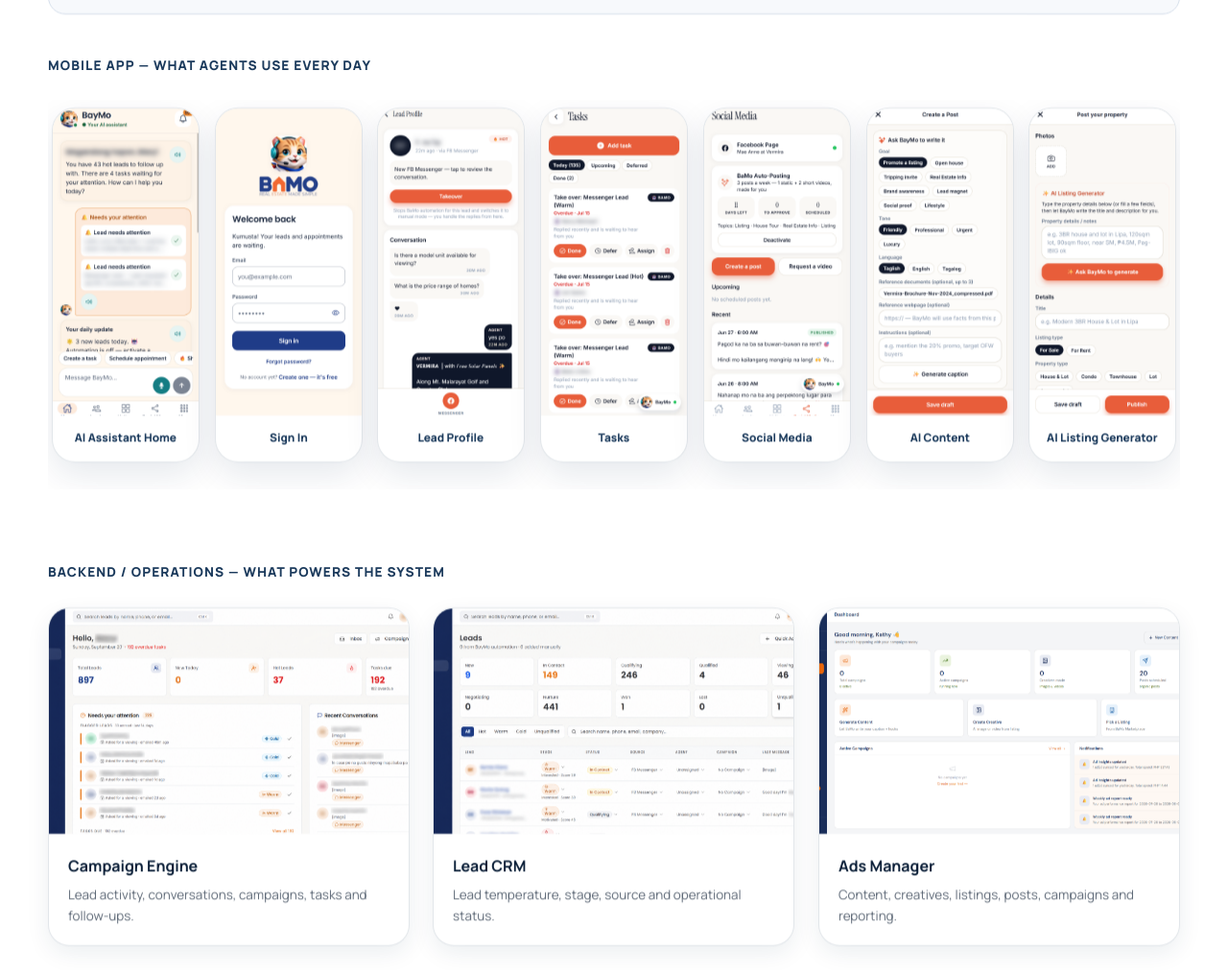
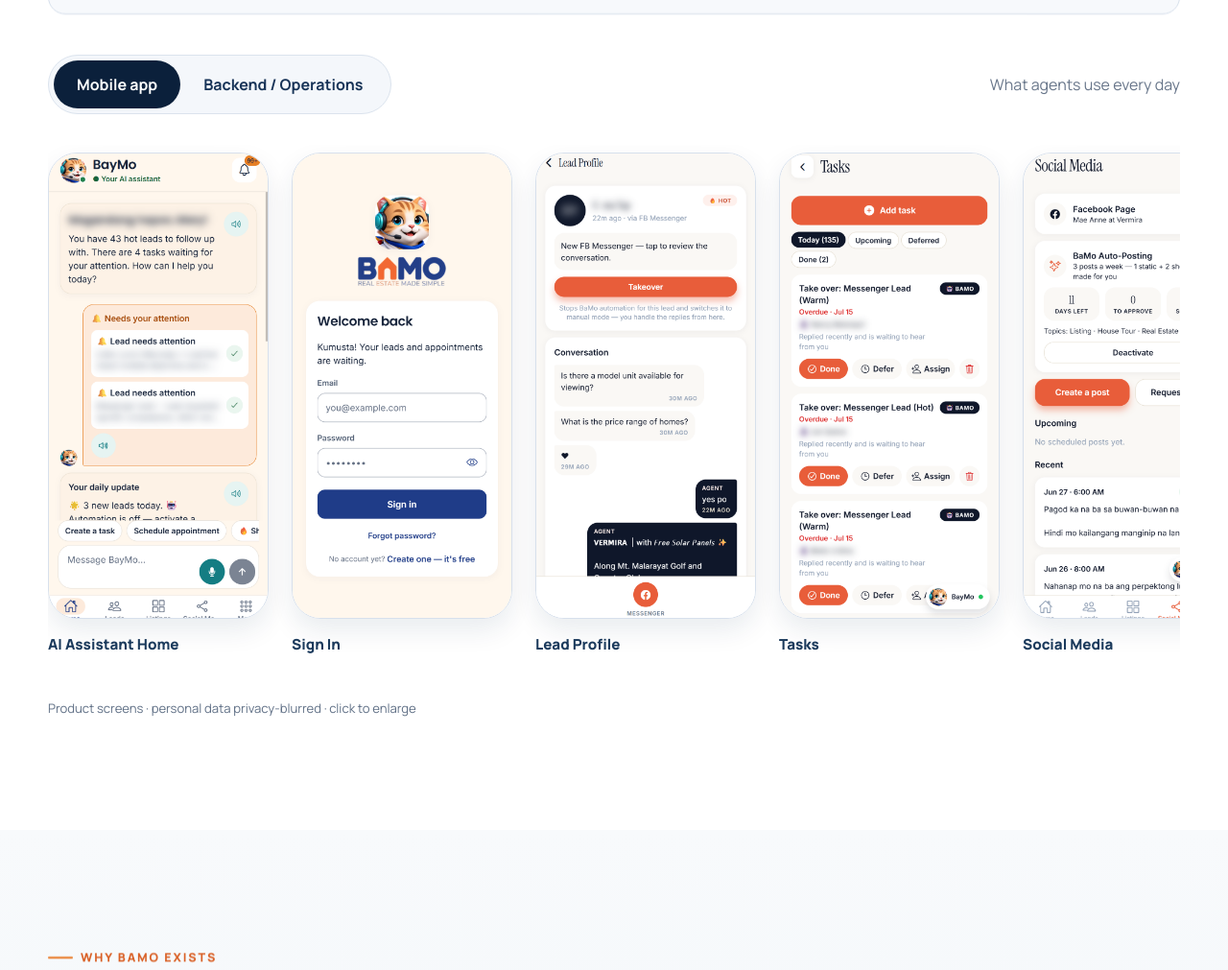
Before and after one commit to krodelas1985-afk/bamo-company-portfolio, a website: page index.html in a window 1280 px wide. Shown: the part 1250-2261 px from the top of the page at 96% size. Drawn offline with nearby package versions, Linux system fonts and the light colour scheme.

Commit message:
Combine product screenshots into accessible gallery tabs

```diff
--- a/index.html
+++ b/index.html
@@ -129,59 +129,57 @@
           </div>
         </div>
 
-        <div class="showcase-label">
-          Mobile App — what agents use every day
+        <div class="gallery-toolbar" id="gallery-toolbar" hidden>
+          <div class="gallery-tabs" role="tablist" aria-label="Product screenshot views">
+            <button type="button" role="tab" id="mobile-tab" aria-controls="mobile-panel" aria-selected="true">Mobile app</button>
+            <button type="button" role="tab" id="operations-tab" aria-controls="operations-panel" aria-selected="false" tabindex="-1">Backend / Operations</button>
+          </div>
+          <p class="gallery-context" id="gallery-context">What agents use every day</p>
         </div>
+        <div id="mobile-panel" class="gallery-panel" role="tabpanel" aria-labelledby="mobile-tab" tabindex="0">
+          <div class="phone-rail" role="region" aria-label="Mobile app screenshots" tabindex="0">
 
-
-        <div class="phone-rail">
-
-          <figure class="app-shot reveal">
+          <figure class="app-shot">
             <img src="assets/screens/home.png" alt="BayMo home">
             <figcaption>AI Assistant Home</figcaption>
           </figure>
 
-          <figure class="app-shot reveal">
+          <figure class="app-shot">
             <img src="assets/screens/sign-in.png" alt="BaMo sign-in screen">
             <figcaption>Sign In</figcaption>
           </figure>
 
-          <figure class="app-shot reveal">
+          <figure class="app-shot">
             <img src="assets/screens/lead-detail.png" alt="Lead profile">
             <figcaption>Lead Profile</figcaption>
           </figure>
 
-          <figure class="app-shot reveal">
+          <figure class="app-shot">
             <img src="assets/screens/tasks.png" alt="Tasks">
             <figcaption>Tasks</figcaption>
           </figure>
 
-          <figure class="app-shot reveal">
+          <figure class="app-shot">
             <img src="assets/screens/social.png" alt="Social media">
             <figcaption>Social Media</figcaption>
           </figure>
 
-          <figure class="app-shot reveal">
+          <figure class="app-shot">
             <img src="assets/screens/post-compose.png" alt="Create a post">
             <figcaption>AI Content</figcaption>
           </figure>
 
-          <figure class="app-shot reveal">
+          <figure class="app-shot">
             <img src="assets/screens/listing.png" alt="Post a property">
             <figcaption>AI Listing Generator</figcaption>
           </figure>
 
         </div>
+        </div>
+        <div id="operations-panel" class="gallery-panel" role="tabpanel" aria-labelledby="operations-tab" tabindex="0">
+          <div class="backend-grid">
 
-
-        <div class="showcase-label backend-label">
-          Backend / Operations — what powers the system
-        </div>
-
-
-        <div class="backend-grid">
-
-          <figure class="backend-shot reveal">
+          <figure class="backend-shot">
 
             <img
               src="assets/screens/crm-dashboard.png"
@@ -203,7 +201,7 @@
           </figure>
 
 
-          <figure class="backend-shot reveal">
+          <figure class="backend-shot">
 
             <img
               src="assets/screens/crm-leads.png"
@@ -225,7 +223,7 @@
           </figure>
 
 
-          <figure class="backend-shot reveal">
+          <figure class="backend-shot">
 
             <img
               src="assets/screens/ads-manager.png"
@@ -247,6 +245,8 @@
           </figure>
 
         </div>
+        </div>
+        <p class="gallery-note">Product screens · personal data privacy-blurred · click to enlarge</p>
 
       </div>
 
--- a/script.js
+++ b/script.js
@@ -9,6 +9,35 @@
    ========================================================= */
 
 const menuToggle = document.querySelector(".menu-toggle");
+const galleryTabs = Array.from(document.querySelectorAll('.gallery-tabs [role="tab"]'));
+if (galleryTabs.length) {
+  const context = document.getElementById("gallery-context");
+  const activateGallery = (activeTab) => {
+    galleryTabs.forEach((tab) => {
+      const selected = tab === activeTab;
+      tab.setAttribute("aria-selected", String(selected));
+      tab.tabIndex = selected ? 0 : -1;
+      document.getElementById(tab.getAttribute("aria-controls")).hidden = !selected;
+    });
+    context.textContent = activeTab.id === "mobile-tab" ? "What agents use every day" : "What powers the system";
+  };
+  document.getElementById("gallery-toolbar").hidden = false;
+  activateGallery(galleryTabs[0]);
+  galleryTabs.forEach((tab, index) => {
+    tab.addEventListener("click", () => activateGallery(tab));
+    tab.addEventListener("keydown", (event) => {
+      let next;
+      if (event.key === "ArrowRight") next = (index + 1) % galleryTabs.length;
+      if (event.key === "ArrowLeft") next = (index + galleryTabs.length - 1) % galleryTabs.length;
+      if (event.key === "Home") next = 0;
+      if (event.key === "End") next = galleryTabs.length - 1;
+      if (next === undefined) return;
+      event.preventDefault();
+      activateGallery(galleryTabs[next]);
+      galleryTabs[next].focus();
+    });
+  });
+}
 const siteNav = document.querySelector(".site-nav");
 
 if (menuToggle && siteNav) {
--- a/styles.css
+++ b/styles.css
@@ -3885,3 +3885,24 @@ button:focus-visible {
   .hero-ecosystem .hero-actions { flex-direction: column; align-items: stretch; }
   .hero-ecosystem .hero-actions .btn { width: 100%; }
 }
+
+/* One gallery, two accessible product views. */
+.gallery-toolbar { display: flex; justify-content: space-between; align-items: center; gap: 20px; margin-bottom: 32px; }
+.gallery-toolbar[hidden], .gallery-panel[hidden] { display: none; }
+.gallery-tabs { display: flex; padding: 5px; border: 1px solid #dbe3ed; border-radius: 40px; background: #f4f7fb; }
+.gallery-tabs button { border: 0; border-radius: 32px; padding: 14px 24px; background: transparent; color: #173357; font: 700 1rem/1.4 Manrope, sans-serif; cursor: pointer; }
+.gallery-tabs button[aria-selected="true"] { background: #0b203b; color: #fff; }
+.gallery-context { margin: 0; color: #68768a; }
+.gallery-panel .phone-rail { display: flex; gap: 24px; overflow-x: auto; padding: 8px 0 22px; scroll-snap-type: x proximity; }
+.gallery-panel .app-shot { flex: 0 0 230px; border: 0; background: transparent; box-shadow: none; overflow: visible; }
+.gallery-panel .app-shot img { border: 1px solid #d7e0ec; border-radius: 30px; box-shadow: 0 12px 28px rgba(12,44,75,.09); }
+.gallery-panel .app-shot figcaption { padding: 14px 0 0; text-align: left; font-size: .95rem; }
+.gallery-note { margin: 22px 0 0; font-size: .82rem; color: #607086; }
+@media (max-width: 620px) {
+  .gallery-toolbar { align-items: flex-start; flex-direction: column; gap: 12px; }
+  .gallery-tabs { width: 100%; }
+  .gallery-tabs button { flex: 1; padding: 12px 10px; font-size: .85rem; }
+  .gallery-panel .app-shot { flex-basis: 210px; }
+}
+.gallery-toolbar { scroll-margin-top: 110px; }
+.gallery-panel .backend-shot img { object-position: left top; }
```
